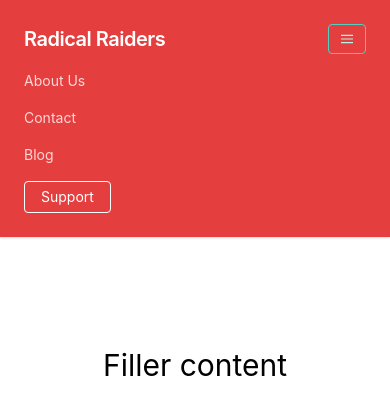
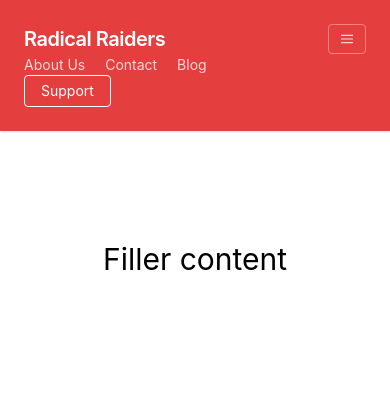
Before and after one commit to ftc16626/radicalraiders.com, a website built with Parcel: page index.html in a window 390 px wide. Built offline with nearby package versions, Linux system fonts and the light colour scheme.

Commit message:
feat(index.html): preliminary steps for responsive nav
basically just enabled hiding of main nav on small viewports

```diff
--- a/index.html
+++ b/index.html
@@ -19,9 +19,9 @@
           >Radical Raiders</span
         >
       </div>
-      <div class="block lg:hidden">
+      <div class="block md:hidden sm:block">
         <button
-          class="flex items-center px-3 py-2 border rounded text-teal-200 border-teal-400 hover:text-white hover:border-white"
+          class="flex items-center px-3 py-2 border rounded text-red-200 border-red-400 hover:text-white hover:border-white"
         >
           <svg
             class="fill-current h-3 w-3"
@@ -33,23 +33,23 @@
           </svg>
         </button>
       </div>
-      <div class="w-full block flex-grow lg:flex lg:items-center lg:w-auto">
-        <div class="text-sm lg:flex-grow">
+      <div class="block flex-grow lg:flex items-center md:flex sm:hidden">
+        <div class="text-sm flex-grow">
           <a
             href="#responsive-header"
-            class="block mt-4 lg:inline-block lg:mt-0 text-red-200 hover:text-white mr-4"
+            class="block inline-block text-red-200 hover:text-white mr-4"
           >
             About Us
           </a>
           <a
             href="#responsive-header"
-            class="block mt-4 lg:inline-block lg:mt-0 text-red-200 hover:text-white mr-4"
+            class="block inline-block text-red-200 hover:text-white mr-4"
           >
             Contact
           </a>
           <a
             href="#responsive-header"
-            class="block mt-4 lg:inline-block lg:mt-0 text-red-200 hover:text-white"
+            class="block inline-block text-red-200 hover:text-white"
           >
             Blog
           </a>
@@ -57,7 +57,7 @@
         <div>
           <a
             href="#"
-            class="inline-block text-sm px-4 py-2 leading-none border rounded text-white border-white hover:border-transparent hover:text-red-500 hover:bg-white mt-4 lg:mt-0"
+            class="inline-block text-sm px-4 py-2 leading-none border rounded text-white border-white hover:border-transparent hover:text-red-500 hover:bg-white"
             >Support</a
           >
         </div>
--- a/src/index.js
+++ b/src/index.js
@@ -1,5 +1,3 @@
-console.log("Test");
-
 if (process.env.NODE_ENV !== "production") {
   const link = document.createElement("link");
 
```
